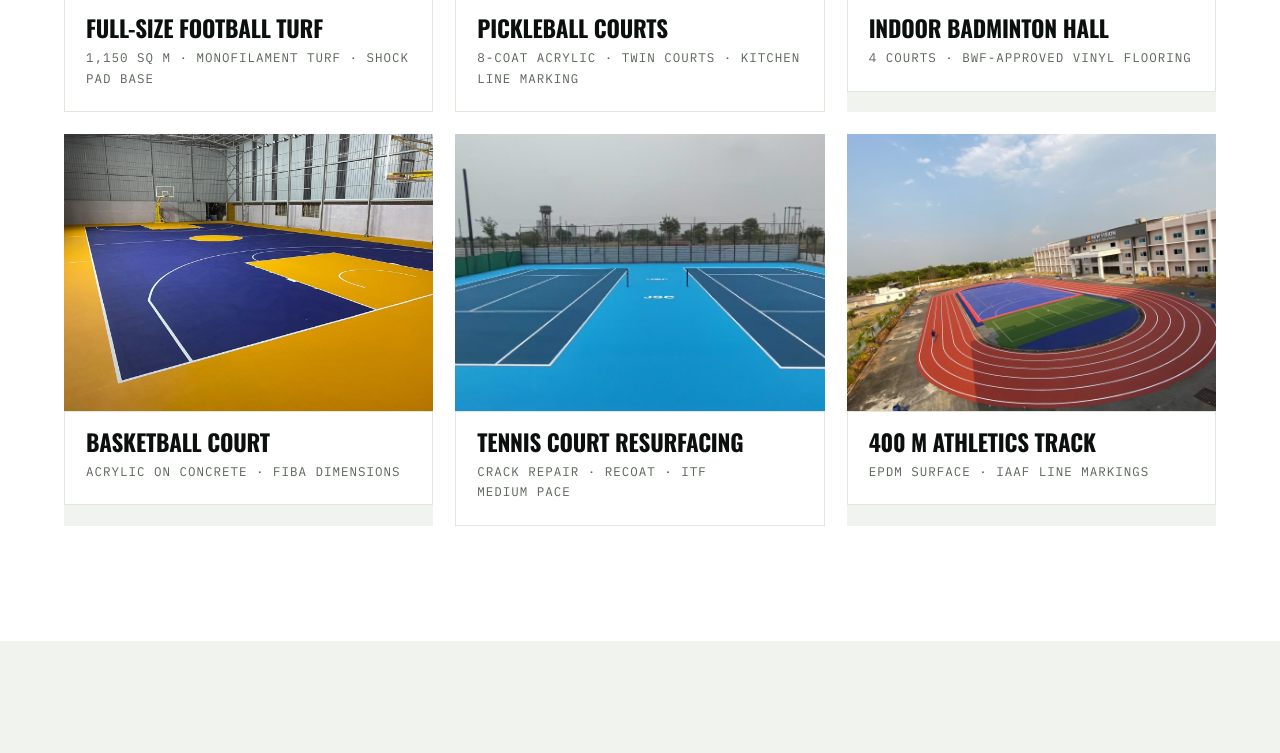
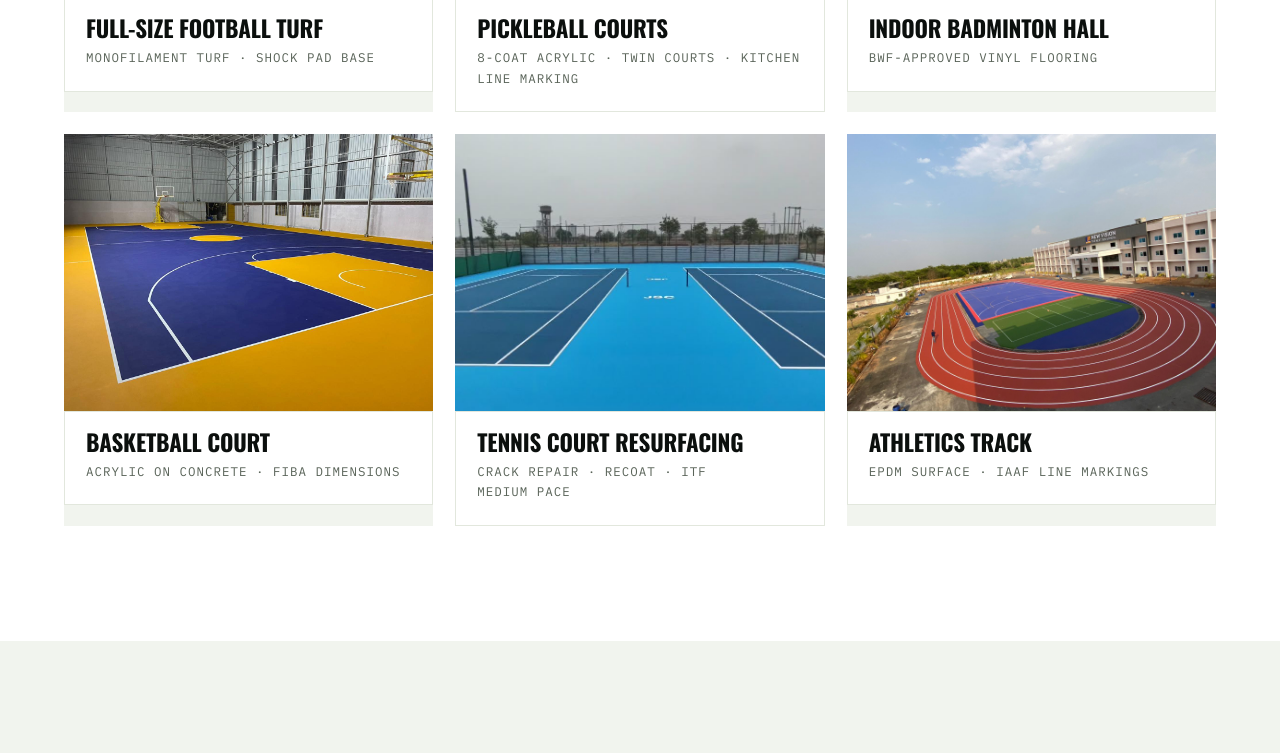
Before and after one commit to heena8feb-ctrl/intersportsinfra-companywebsite, an Eleventy site: page content/index.njk in a window 1280 px wide. Shown: the part 3618-4371 px from the top of the page. Built offline with nearby package versions, Linux system fonts and the light colour scheme; Eleventy itself is replaced by a stand-in of ours; files that its build step writes are made by us from their sources.

Commit message:
Update index.njk

```diff
--- a/content/index.njk
+++ b/content/index.njk
@@ -86,7 +86,7 @@ projects_intro: "Filter by sport. Every project below is built, marked and hande
 featured_projects:
   - sport: "football"
     title: "Full-size Football Turf"
-    meta: "1,150 sq m · monofilament turf · shock pad base"
+    meta: "Monofilament turf · shock pad base"
     image: "/images/index-1-photo-wide-shot-of-finished-turf.jpg"
     alt: "Photo — wide shot of finished turf"
   - sport: "pickleball"
@@ -96,7 +96,7 @@ featured_projects:
     alt: "Photo — two courts, line detail"
   - sport: "badminton"
     title: "Indoor Badminton Hall"
-    meta: "4 courts · BWF-approved vinyl flooring"
+    meta: "BWF-approved vinyl flooring"
     image: "/images/index-3-photo-indoor-hall-players.jpg"
     alt: "Photo — indoor hall, players"
   - sport: "basketball"
@@ -110,7 +110,7 @@ featured_projects:
     image: "/images/index-5-photo-court-from-the-baseline.jpg"
     alt: "Photo — court from the baseline"
   - sport: "track"
-    title: "400 m Athletics Track"
+    title: "Athletics Track"
     meta: "EPDM surface · IAAF line markings"
     image: "/images/index-6-photo-track-curve-lane-markings.jpg"
     alt: "Photo — track curve, lane markings"
```
